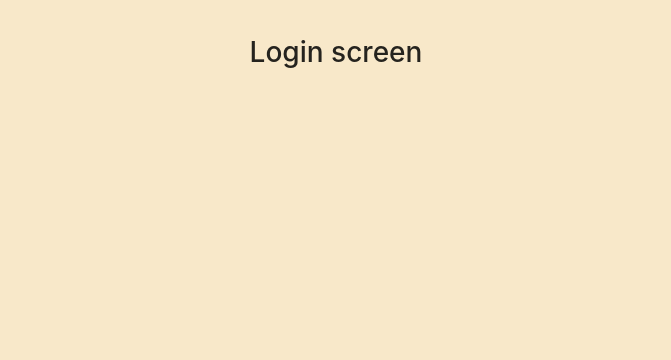
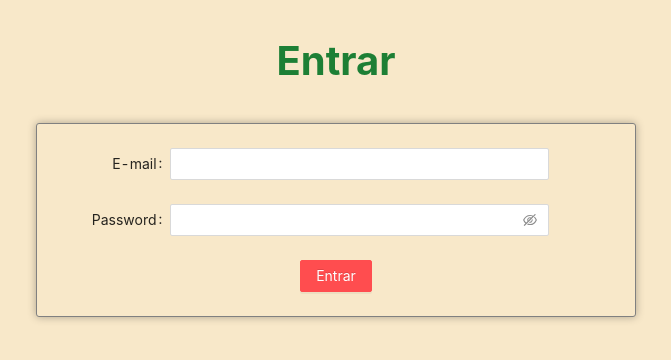
Before and after one commit to GabrielaGuedes/dulocal-challenge, a React (Create React App) app: page /login in a window 1280 px wide. Shown: the top 360 px of the page, without its empty margins (304-975 px from the left). Built offline with nearby package versions, Linux system fonts and the light colour scheme.

Commit message:
create login screen

```diff
--- /dev/null
+++ b/src/components/login-screen/login.style.ts
@@ -0,0 +1,19 @@
+import styled from "styled-components";
+
+export const StyledLoginTitle = styled.div`
+  color: #1d7f35;
+  font-size: 40px;
+  font-weight: bold;
+`;
+
+export const Card = styled.div`
+  margin: 30px 25% 0px;
+  background-color: #f8e8c9;
+  box-shadow: 0px 0px 8px 0px rgba(0, 0, 0, 0.3);
+  display: flex;
+  flex-direction: column;
+  justify-content: space-around;
+  padding: 24px 15px 0px;
+  border-radius: 3px;
+  border: gray 0.5px solid;
+`;
--- a/src/pages/login.tsx
+++ b/src/pages/login.tsx
@@ -1,7 +1,78 @@
-import React from "react";
+import React, { Fragment, useState } from "react";
+import { StyledLoginTitle, Card } from "../components/login-screen/login.style";
+import { Form, Input, Button } from "antd";
+import { Link } from "react-router-dom";
+
+const CREDENTIALS = {
+  email: "cliente@gmail.com",
+  password: "senha",
+};
+
+const layout = {
+  labelCol: { span: 5 },
+  wrapperCol: { span: 16 },
+};
+const tailLayout = {
+  wrapperCol: { offset: 4, span: 16 },
+};
 
 const Login: React.FC = () => {
-  return <h1>Login screen</h1>;
+  const [validEmail, setValidEmail] = useState(false);
+  const [validPassword, setValidPassword] = useState(false);
+
+  const validateEmail = (_rule: any, value: any) => {
+    setValidEmail(value === CREDENTIALS.email);
+  };
+
+  const validatePassword = (_rule: any, value: any) => {
+    setValidPassword(value === CREDENTIALS.password);
+  };
+
+  const onClick = () => {
+    if (!validEmail) {
+      alert("Email não cadastrado");
+    } else if (validEmail && !validPassword) {
+      alert("Senha inválida");
+    }
+  };
+
+  return (
+    <Fragment>
+      <StyledLoginTitle>Entrar</StyledLoginTitle>
+      <Card>
+        <Form {...layout} name="login" initialValues={{ remember: true }}>
+          <Form.Item
+            label="E-mail"
+            name="email"
+            rules={[
+              {
+                validator: validateEmail,
+              },
+            ]}
+          >
+            <Input />
+          </Form.Item>
+
+          <Form.Item
+            label="Password"
+            name="password"
+            rules={[{ validator: validatePassword }]}
+          >
+            <Input.Password />
+          </Form.Item>
+          <Form.Item {...tailLayout}>
+            <Button htmlType="submit" onClick={onClick} danger type="primary">
+              {validEmail && validPassword ? (
+                <Link to="/products-list">Entrar</Link>
+              ) : (
+                "Entrar"
+              )}
+            </Button>
+          </Form.Item>
+        </Form>
+      </Card>
+    </Fragment>
+  );
 };
 
 export default Login;
```
